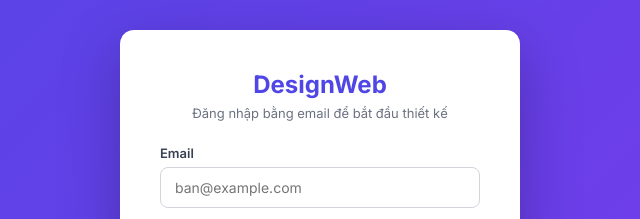
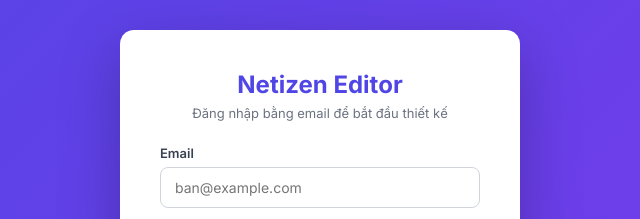
Before and after one commit to netizen-editor/netizen-editor.github.io, a plain HTML site: page index.html in a window 1280 px wide. Shown: the part 218-437 px from the top of the page, 320-960 px from the left. Drawn offline with nearby package versions, Linux system fonts and the light colour scheme.

Commit message:
Update index.html

```diff
--- a/index.html
+++ b/index.html
@@ -188,7 +188,7 @@
 <!-- Auth -->
 <div id="screen-auth" class="screen hidden">
   <div class="auth-card">
-    <h1>DesignWeb</h1>
+    <h1>Netizen Editor</h1>
     <p class="sub">Đăng nhập bằng email để bắt đầu thiết kế</p>
     <label>Email</label>
     <input type="email" id="auth-email" placeholder="ban@example.com" autocomplete="email">
@@ -200,7 +200,7 @@
 <!-- Dashboard -->
 <div id="screen-dashboard" class="screen hidden">
   <header>
-    <h1>DesignWeb</h1>
+    <h1>Netizen Editor</h1>
     <div class="header-right">
       <span id="user-email"></span>
       <button id="btn-logout">Đăng xuất</button>
```
